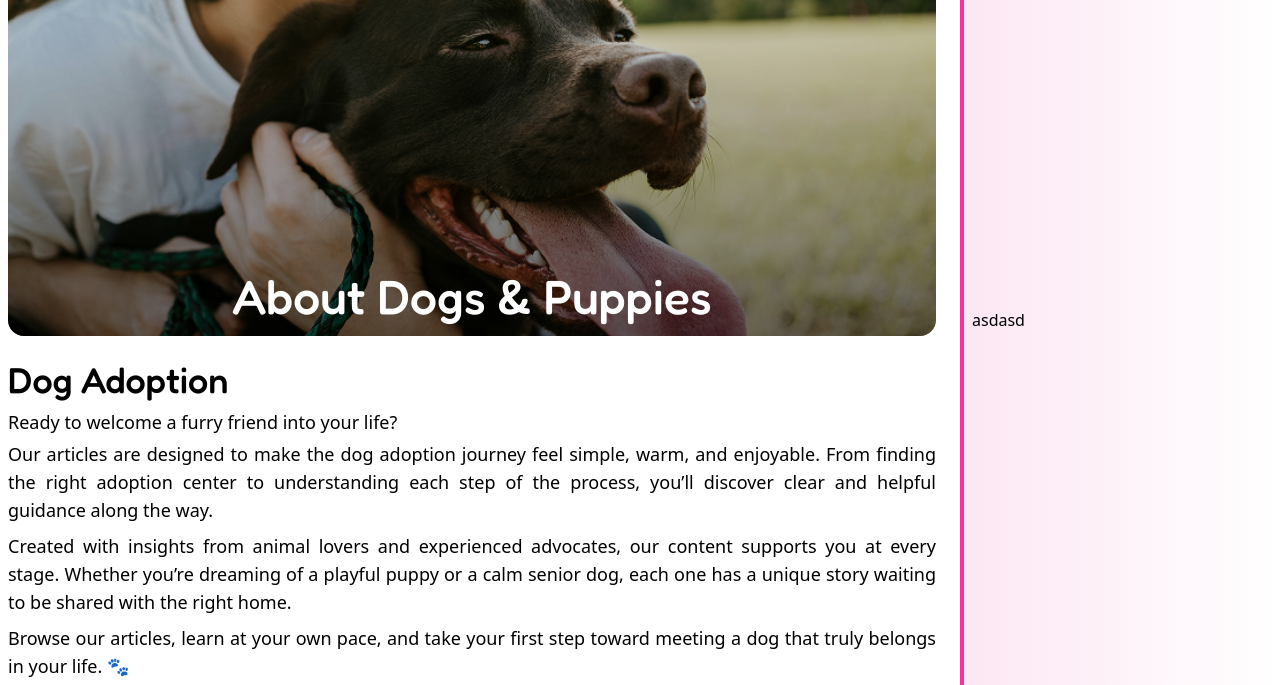
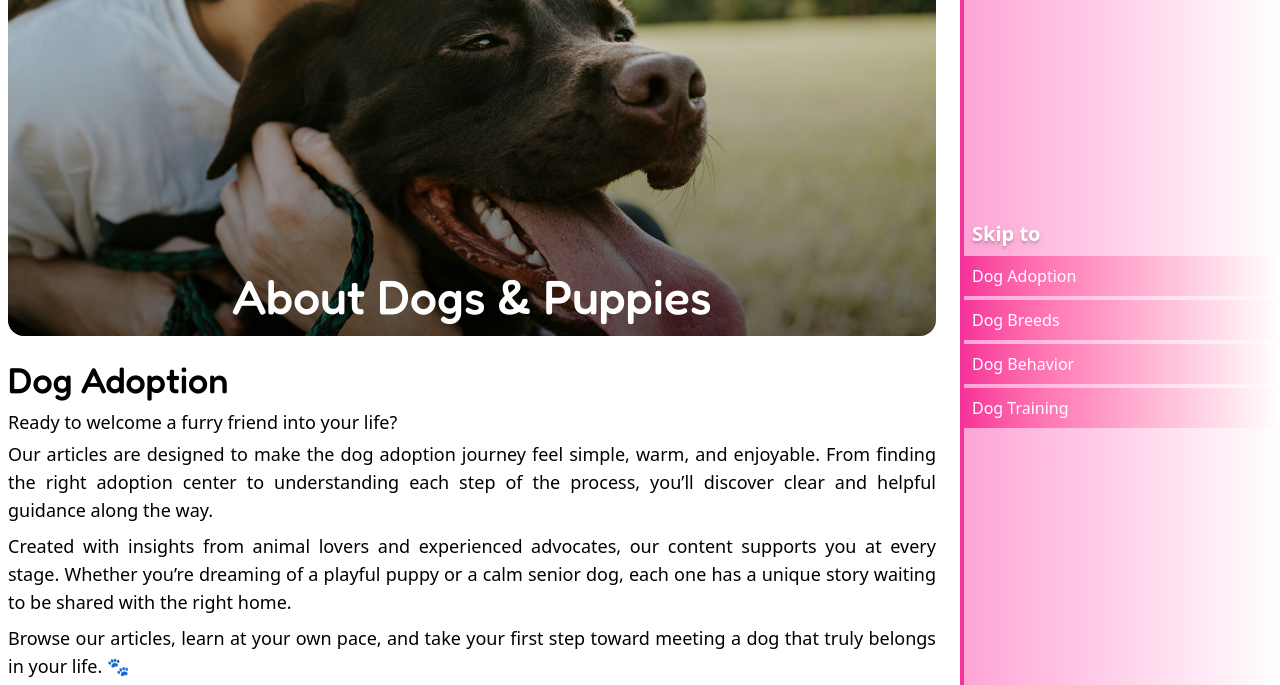
Before and after one commit to TanerTalas/PatiPop, a website: page dog-pages/dogs-and-puppies.html in a window 1280 px wide. Shown: the part 112-797 px from the top of the page. Drawn offline with nearby package versions, Linux system fonts and the light colour scheme.

Commit message:
dogs-and-puppies.html and css file name changed. right navbar created for dogs-and-puppies.html.

```diff
--- a/dog-pages/about-dogsAndPuppies.css
+++ b/dog-pages/dogs-and-puppies.css
@@ -16,10 +16,23 @@
     @apply col-span-4 md:col-span-3 px-2 md:pr-6 py-6;
   }
   .page-aboutDogs .right-main {
-    @apply col-span-1 sticky top-16 px-2 py-6
-        hidden md:flex items-center
-        bg-linear-to-r from-pink-100 to-white
+    @apply col-span-1 sticky top-16 py-6
+        hidden md:flex flex-col justify-center
+        text-white
+        bg-linear-to-r from-pink-300 to-white
         border-l-4 border-pink-500 h-[calc(100vh-4rem)];
+  }
+  .page-aboutDogs .right-main > span {
+    @apply text-xl font-bold p-2 text-shadow-lg;
+  }
+  .page-aboutDogs .right-main > ul {
+    @apply space-y-1 font-medium;
+  }
+  .page-aboutDogs .right-main > ul > li > a {
+    @apply block px-2 py-2
+    bg-linear-to-r from-pink-500 to-white
+    hover:from-pink-600 active:from-pink-700
+    transition-colors duration-200;
   }
   /* ========== HEADER ========== */
   .page-aboutDogs header {
--- a/dog-pages/about-dogsAndPuppies.html
+++ b/dog-pages/dogs-and-puppies.html
@@ -261,7 +261,7 @@
             <div></div>
           </header>
           <!-- Dog Adoption -->
-          <section class="py-6">
+          <section class="py-6" id="dog-adopiton">
             <h2>Dog Adoption</h2>
             <p>
               <span class="block font-medium mb-1"
@@ -348,7 +348,7 @@
           <!-- Cut -->
           <hr />
           <!-- Dog Breeds -->
-          <section class="py-6">
+          <section class="py-6" id="dog-breeds">
             <h2>Dog Breeds</h2>
             <p>
               Discover different dog breeds and learn what makes each one
@@ -427,7 +427,7 @@
           <!-- Cut -->
           <hr />
           <!-- Dog Behavior -->
-          <section class="py-6">
+          <section class="py-6" id="dog-behavior">
             <h2>Dog Behavior</h2>
             <p>
               Understanding your dog’s behavior helps you build a stronger and
@@ -505,7 +505,7 @@
           <!-- Cut -->
           <hr />
           <!-- Dog Training -->
-          <section class="py-6">
+          <section class="py-6" id="dog-training">
             <h2>Dog Training</h2>
             <p>
               Dog training helps create clear communication and healthy habits
@@ -581,7 +581,15 @@
             </div>
           </section>
         </div>
-        <div class="right-main">asdasd</div>
+        <div class="right-main">
+          <span>Skip to</span>
+          <ul>
+            <li><a href="#dog-adopiton">Dog Adoption</a></li>
+            <li><a href="#dog-breeds">Dog Breeds</a></li>
+            <li><a href="#dog-behavior">Dog Behavior</a></li>
+            <li><a href="#dog-training">Dog Training</a></li>
+          </ul>
+        </div>
       </div>
     </main>
     <!-- Cut -->
--- a/styles.css
+++ b/styles.css
@@ -1,6 +1,6 @@
 @import "tailwindcss";
 @import "./index.css";
-@import "./dog-pages/about-dogsAndPuppies.css";
+@import "./dog-pages/dogs-and-puppies.css";
 
 @theme {
   --font-cute: "Fredoka", sans-serif;
@@ -139,3 +139,7 @@
     @apply w-12 hover:scale-108 transition-transform duration-200;
   }
 }
+html {
+  scroll-padding-top: 4rem;
+  scroll-behavior: smooth;
+}
```
Also changed, not shown: output.css.
